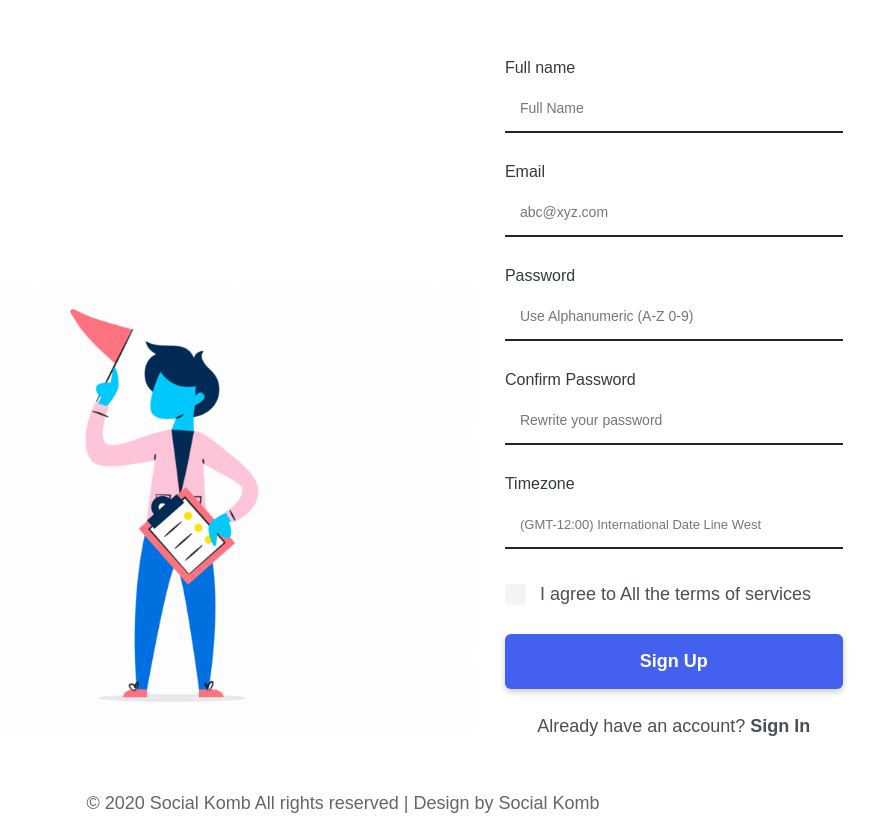
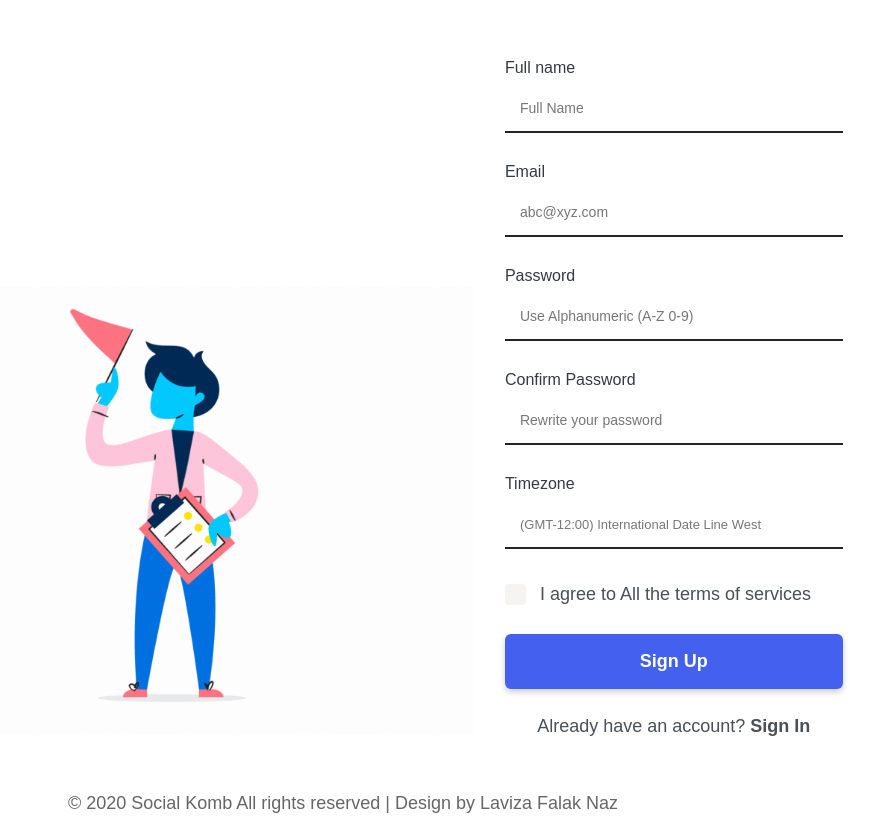
Before and after one commit to LavizaFalakNaz/SigninPage, a plain HTML site: page index.html in a window 1280 px wide. Shown: the part 90-906 px from the top of the page, without its empty margins (297-1173 px from the left). Drawn offline with nearby package versions, Linux system fonts and the light colour scheme.

Commit message:
Update index.html

```diff
--- a/index.html
+++ b/index.html
@@ -152,7 +152,7 @@
         <!-- copyright-->
         <div class="copyright text-center">
             <div class="wrapper">
-                <p class="copy-footer-29">© 2020 Social Komb All rights reserved | Design by Social Komb</p>
+                <p class="copy-footer-29">© 2020 Social Komb All rights reserved | Design by Laviza Falak Naz</p>
             </div>
         </div>
         <!-- //copyright-->
```
